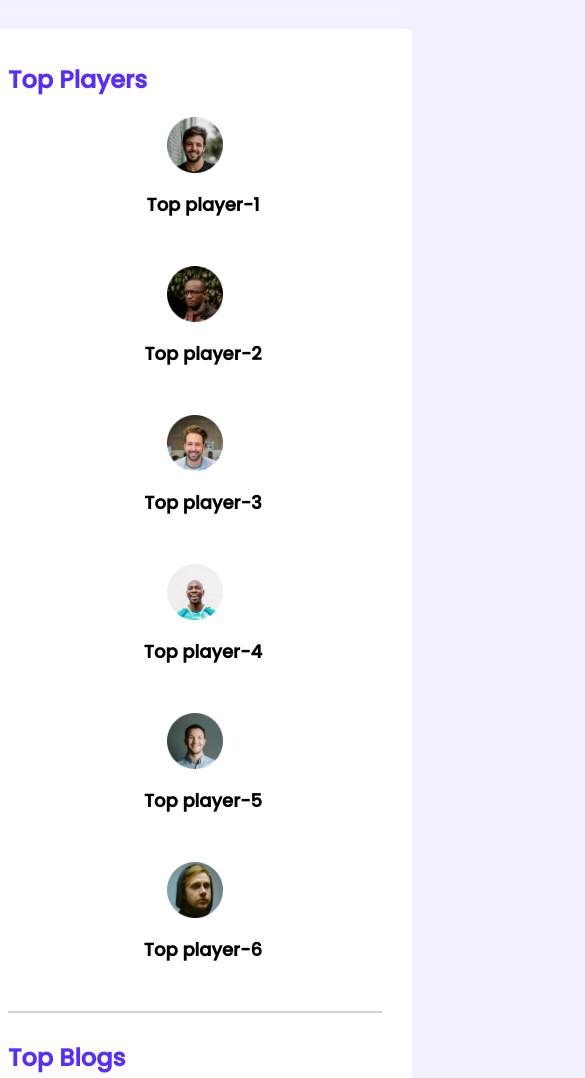
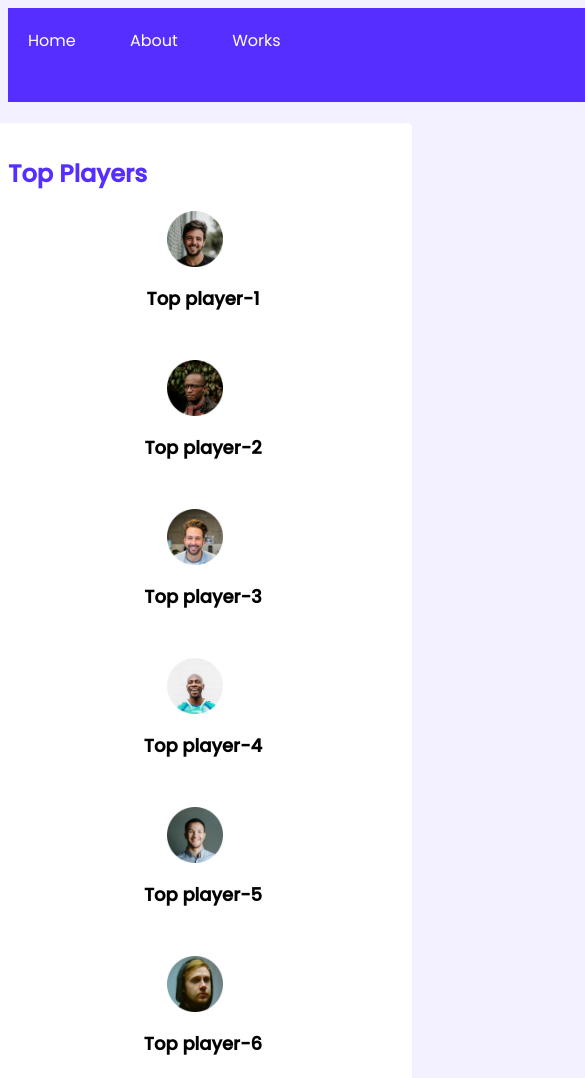
Before and after one commit to SubrataSutradhar/leader-board-css3, a plain HTML site: page index.html in a window 390 px wide. Shown: the top 1078 px of the page, 585 px wide, since content can reach past the window. Drawn offline with Linux system fonts and the light colour scheme.

Commit message:
updated responsive

```diff
--- a/index.html
+++ b/index.html
@@ -15,6 +15,20 @@
 <body>
     <!-- header start -->
     <header>
+        <nav>
+            <span class="nav-view">
+                <a href="">Home</a>
+                <a href="">About</a>
+                <a href="">Works</a>
+
+            </span>
+            <span class="nav-view">
+                <a href=""><i class="fa-solid fa-right-from-bracket"></i></a>
+                <a href=""><i class="fa-solid fa-user"></i></a>
+                <img src="images/icons/subrata.png" alt="">
+            </span>
+
+        </nav>
 
     </header>
     <!-- header end -->
--- a/styles/style.css
+++ b/styles/style.css
@@ -1,5 +1,25 @@
 /* fonts/ */
 @import url('https://fonts.googleapis.com/css2?family=Poppins:wght@400;500&display=swap');
+
+/* navigation */
+nav a {
+    text-decoration: none;
+    margin-right: 50px;
+    color: white;
+}
+
+nav {
+    display: flex;
+    justify-content: space-between;
+    background-color: #562EFF;
+
+    width: 1440px;
+    height: 94px;
+}
+
+.nav-view {
+    padding: 20px;
+}
 
 /* common styles or utility */
 body {
```
Also changed, not shown: images/icons/subrata.png (added).
